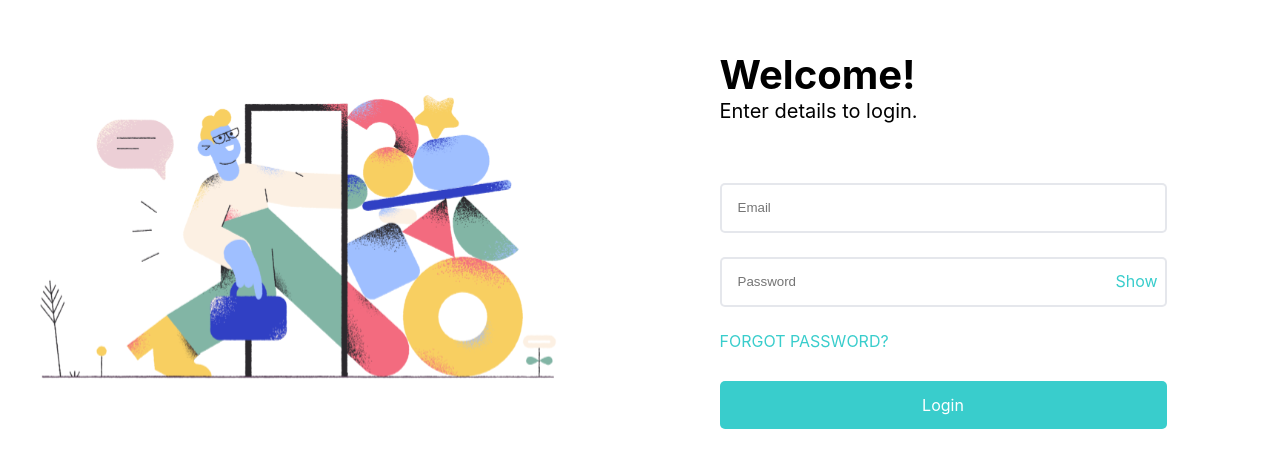
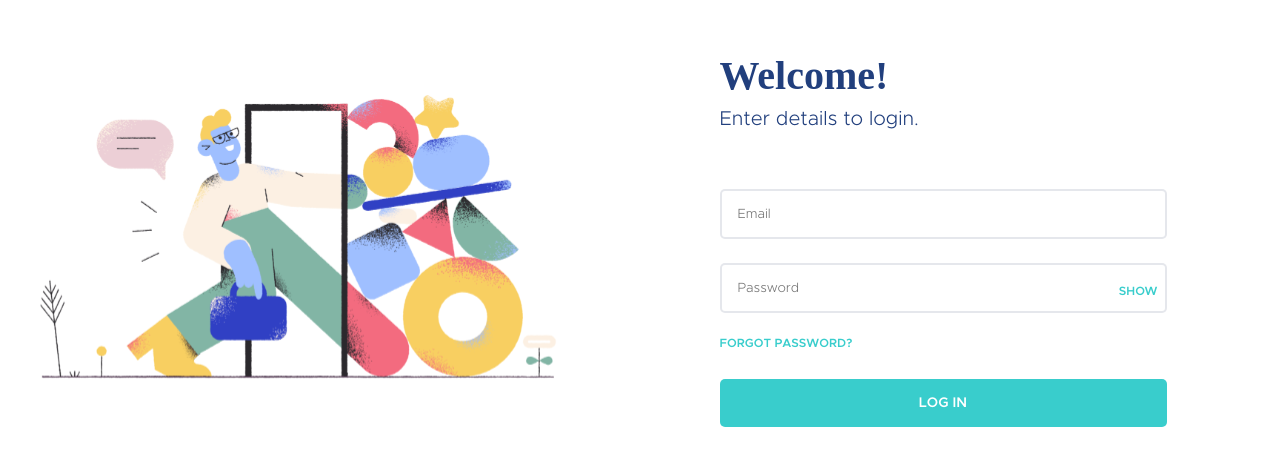
Before and after one commit to derin-art/Lendsqr, a React (Create React App) app: page / in a window 1280 px wide. Shown: the part 161-628 px from the top of the page. Built offline with nearby package versions, Linux system fonts and the light colour scheme; a web font is replaced by a local one.

Commit message:
Applied Avenir font family to Login Component

```diff
--- a/src/App.scss
+++ b/src/App.scss
@@ -63,7 +63,7 @@ button {
 
 @font-face {
   font-family: Avenir400;
-  src: url("../public/Fonts/Avenir/Metropolis-Thin.otf");
+  src: url("../public/Fonts/Avenir/Metropolis-Light.otf");
 }
 
 @font-face {
--- a/src/components/Login/EnterLoginDetailsComponent.tsx
+++ b/src/components/Login/EnterLoginDetailsComponent.tsx
@@ -4,21 +4,21 @@ export default function EnterLoginDetailsComponent() {
   return (
     <div className={`${Style.LoginDetailComp}`}>
       <div className={`${Style.headingCont}`}>
-        <h1>Welcome!</h1>
-        <h2>Enter details to login.</h2>
+        <h1 className={Style.h1}>Welcome!</h1>
+        <h2 className={Style.h2}>Enter details to login.</h2>
       </div>
       <div className={`w-full ${Style.inputCont}`}>
         <input placeholder="Email"></input>
       </div>
       <div className={`w-full ${Style.inputCont}`}>
         <input placeholder="Password"></input>
-        <button className={Style.ShowInput}>Show</button>
+        <button className={Style.ShowInput}>SHOW</button>
       </div>
       <div className={Style.ForgotBtn}>
         <button>FORGOT PASSWORD?</button>
       </div>
       <div className={`${Style.LoginBtnCont}`}>
-        <button>Login</button>
+        <button>LOG IN</button>
       </div>
     </div>
   );
--- a/src/components/Login/Login.module.scss
+++ b/src/components/Login/Login.module.scss
@@ -34,6 +34,7 @@
     margin-bottom: 24px;
     border-radius: 5px;
     padding: 16px;
+    font-family: Avenir400;
     width: 100%;
     box-sizing: border-box;
     border: 2px rgba(84, 95, 125, 0.15) solid;
@@ -42,41 +43,51 @@
   .inputCont {
     max-width: 447px;
     width: 100%;
+
+    display: flex;
+    align-items: center;
     position: relative;
   }
 
   .ShowInput {
     right: 2%;
-    top: 20%;
+    top: 30%;
+
     position: absolute;
-    border: none;
+
     background-color: transparent;
     color: #39cdcc;
     z-index: 50;
-  }
-  .ShowInput:hover {
+    font-size: 12px;
+    font-family: Avenir600;
   }
 
   .headingCont {
     max-width: 447px;
     width: 100%;
     margin-bottom: 60px;
-    h1 {
-      margin-bottom: 10px;
+    .h1 {
       all: unset;
       font-size: 40px;
       font-weight: 700;
+      color: variables.$header-text;
+      font-family: Avenir700;
     }
-    h2 {
+    .h2 {
       all: unset;
       display: block;
+      margin-top: 10px;
       font-size: 20px;
+      color: variables.$header-text;
+      font-family: Avenir400;
     }
   }
 
   .ForgotBtn {
     max-width: 447px;
+    font-size: 12px;
     width: 100%;
+    font-family: Avenir600;
     button {
       color: variables.$btn-color;
     }
@@ -91,6 +102,8 @@
       height: 48px;
       background: variables.$btn-color;
       color: white;
+      font-family: Avenir600;
+      font-size: 14px;
       display: flex;
       justify-content: center;
       align-items: center;
```
